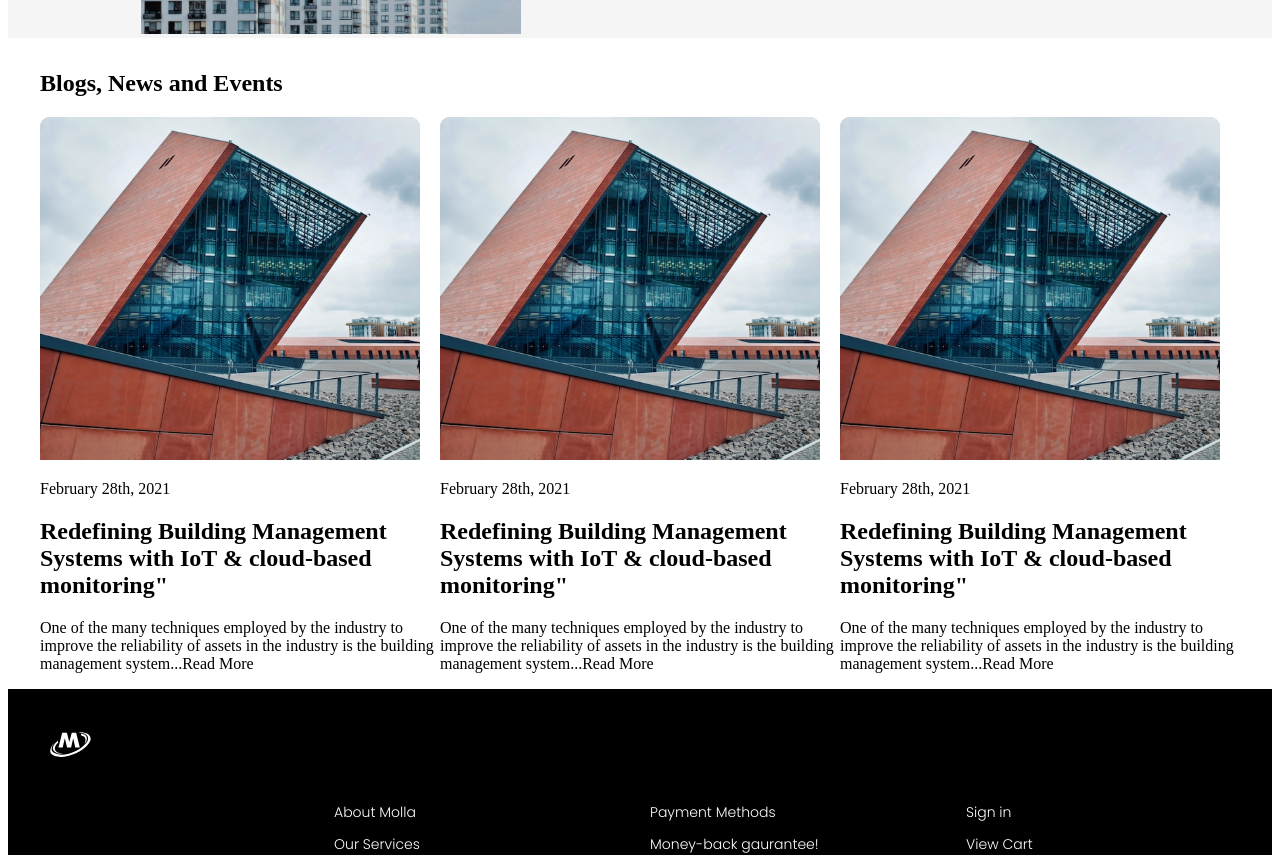
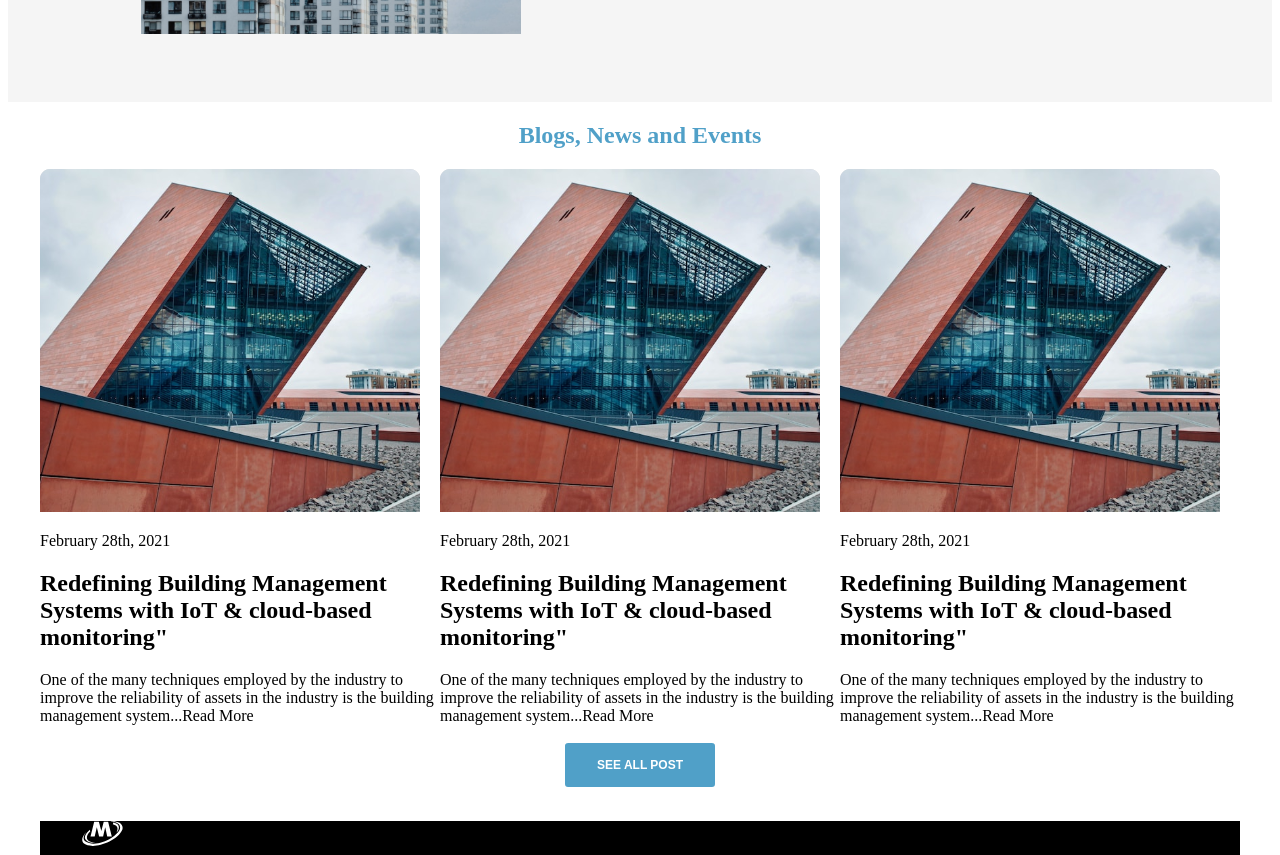
Before and after one commit to Adhish-Ullasan/minnovation-technologies, a React (Create React App) app: page / in a window 1280 px wide. Shown: the part 2813-3668 px from the top of the page. Built offline with nearby package versions, Linux system fonts and the light colour scheme.

Commit message:
home/blog : add button

```diff
--- a/src/App.css
+++ b/src/App.css
@@ -240,6 +240,10 @@ a {
   padding-bottom: 2rem;
 }
 
+.casecard-wrapper{
+  padding-bottom: 2rem;
+}
+
 #caseStudy > div h2 {
   text-align: center;
 }
@@ -252,3 +256,17 @@ a {
   display: grid;
   grid-template-columns: repeat(3,1fr);
 }
+
+.blogtitle {
+  color: var(--primaryColor);
+  text-align: center;
+}
+
+#blog > div:last-child {
+  display: flex;
+  justify-content: center;
+}
+
+#blog {
+  margin-bottom: 2rem;
+}
--- a/src/App.js
+++ b/src/App.js
@@ -1,12 +1,6 @@
-import logo from './logo.svg';
+
 import './App.css';
 import Home from './pages/Home';
-import Header from './components/Header';
-import Footer from './components/footer';
-import Homebanner from './components/Homebanner';
-import Services from './components/Services';
-import CaseStudy from './components/CaseStudy';
-import Blog from './components/Blog';
 
 function App() {
 
@@ -14,13 +8,7 @@ function App() {
 
   return (
    <>
-   <Header/>
-   <Home/>
-   <Homebanner/>
-   <Services/>
-   <CaseStudy/>
-   <Blog/>
-   <Footer/>
+<Home/>
    </>
   );
 }
--- a/src/components/Blog.jsx
+++ b/src/components/Blog.jsx
@@ -2,10 +2,11 @@ import BlogCard from "./BlogCard"
 import { blogData } from "../data/BlogData"
 
 const Blog = () => {
+
     return(
         <section id="blog">
             <div className="container">
-                <div>
+                <div className="blogtitle">
                     <h2>Blogs, News and Events</h2>
                 </div>
                 <div className="blogCards">
@@ -14,6 +15,9 @@ const Blog = () => {
                     }
                 </div>
             </div>
+             <div>
+                <button className='primaryButton'>SEE ALL POST</button>
+            </div>
         </section>
     )
 }
--- a/src/components/footer.jsx
+++ b/src/components/footer.jsx
@@ -2,8 +2,8 @@
 const Footer = () => {
 
     return (
-            <footer>
-            <div className="contianer">
+            <footer className="container">
+            <div>
                 <div>
                 <div id="footerLogo">
                     <img src="/images/footer/footerlogo.svg" alt="" />
@@ -91,7 +91,7 @@ const Footer = () => {
                 </ul>
                 </div>
             </div>
-            <div className="contianer">
+            <div>
                 <div>
                 <p>Copyright © 2025 Molla Store. All Rights Reserved.</p>
                 </div>
--- a/src/pages/Home.jsx
+++ b/src/pages/Home.jsx
@@ -1,9 +1,21 @@
+import Blog from "../components/Blog"
+import CaseStudy from "../components/CaseStudy"
+import Footer from "../components/footer"
+import Header from "../components/Header"
+import Homebanner from "../components/Homebanner"
+import Services from "../components/Services"
 
 
 const Home = () => {
 
     return (
     <>
+   <Header/>
+   <Homebanner/>
+   <Services/>
+   <CaseStudy/>
+   <Blog/>
+   <Footer/>
     </>
     )
   }
```
